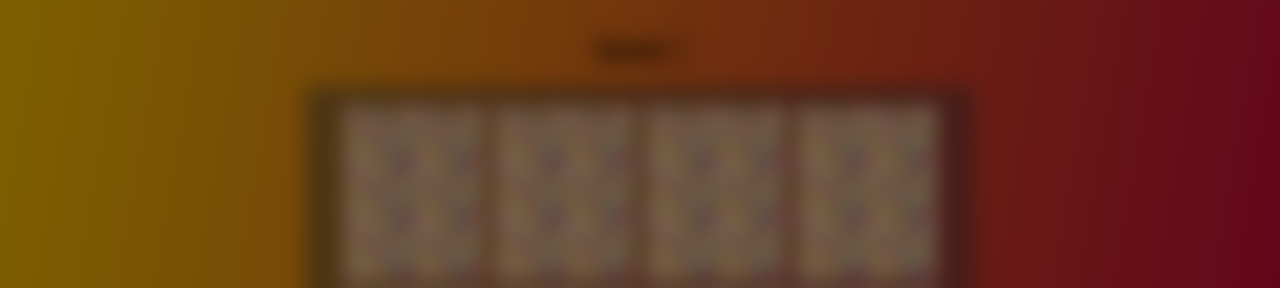
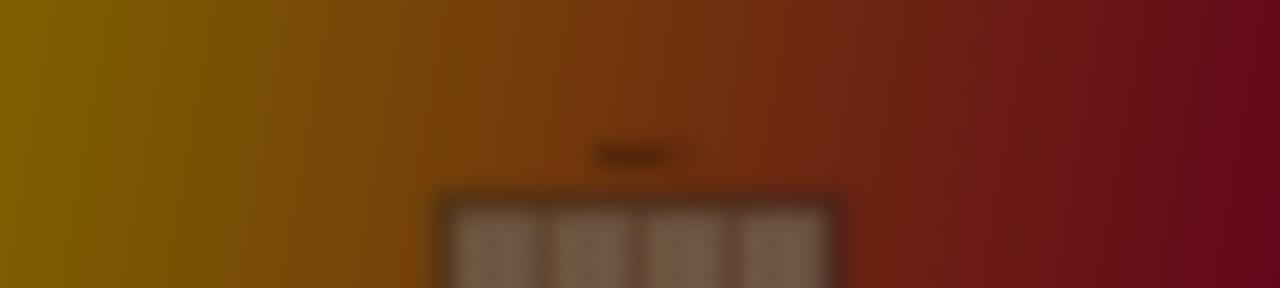
Before and after one commit to szbence7/memory-game, a plain HTML site: page index.html in a window 1280 px wide. Shown: the top 288 px of the page. Drawn offline with nearby package versions, Linux system fonts and the light colour scheme.

Commit message:
some bug fix

```diff
--- a/app.js
+++ b/app.js
@@ -114,7 +114,7 @@ if (cardChosenIds[0] === cardChosenIds[1]) {
   cardChosenIds = [];
 
   if (cardWon.length === cardArray.length / 2) {
-    resultDisplay.textContent = "Congratulations! You won!";
+    resultDisplay.textContent = "Congratulations! You win!";
     document.querySelector('h2').innerHTML = resultDisplay.textContent
     gridDisplay.parentNode.removeChild(gridDisplay);
     fwContainer = document.createElement('div');
--- a/style.css
+++ b/style.css
@@ -33,11 +33,12 @@ body {
     justify-content: center;
     border-radius: 5px;
     padding: 15px;
-    width: 50%;
+    width: 30%;
+    max-height: 55%;
   }
 
   img {
-    width: 22%;
+    max-width: 22%;
     margin: 5px;
   }
 
```
Also changed, not shown: img/bw.png, 2 other files.
